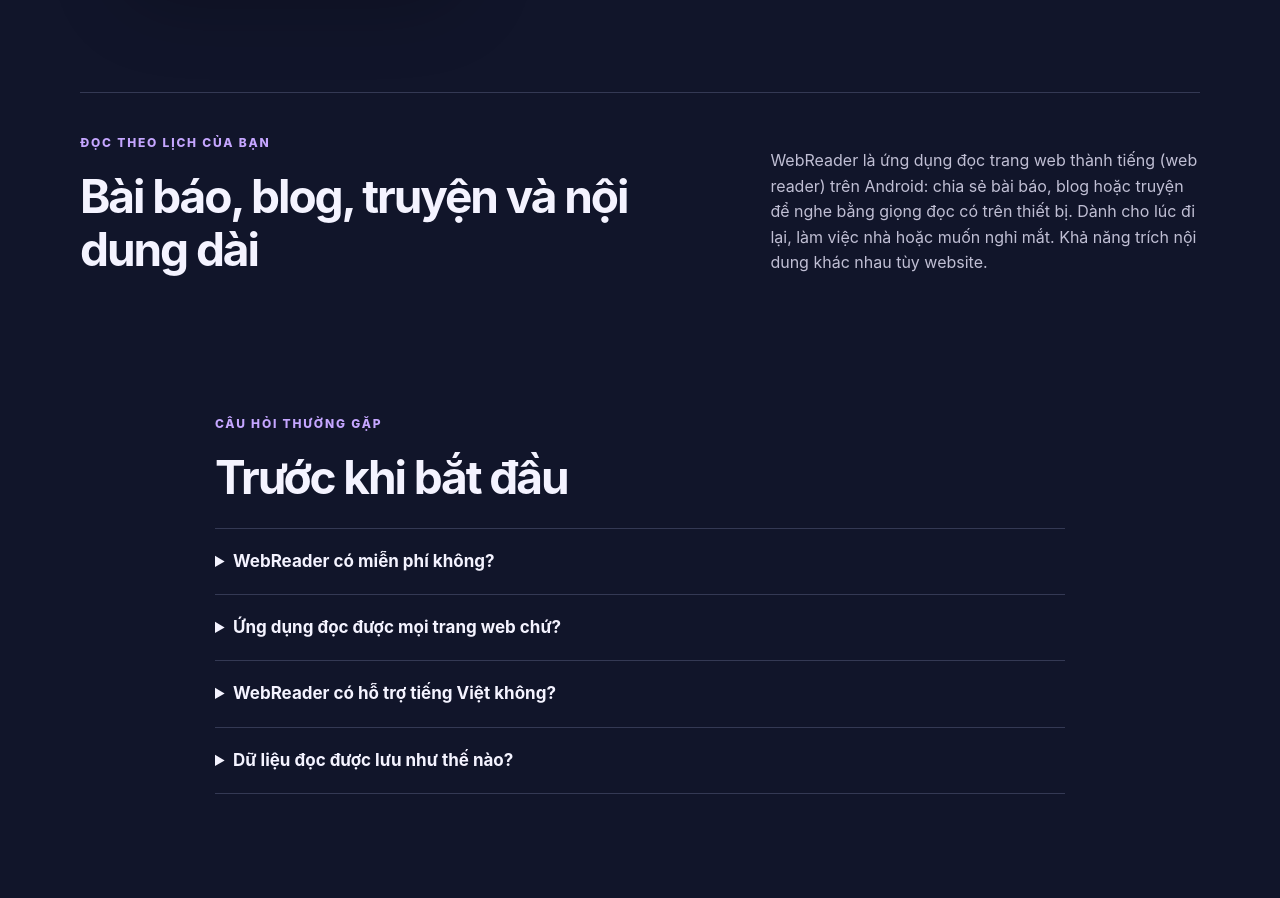
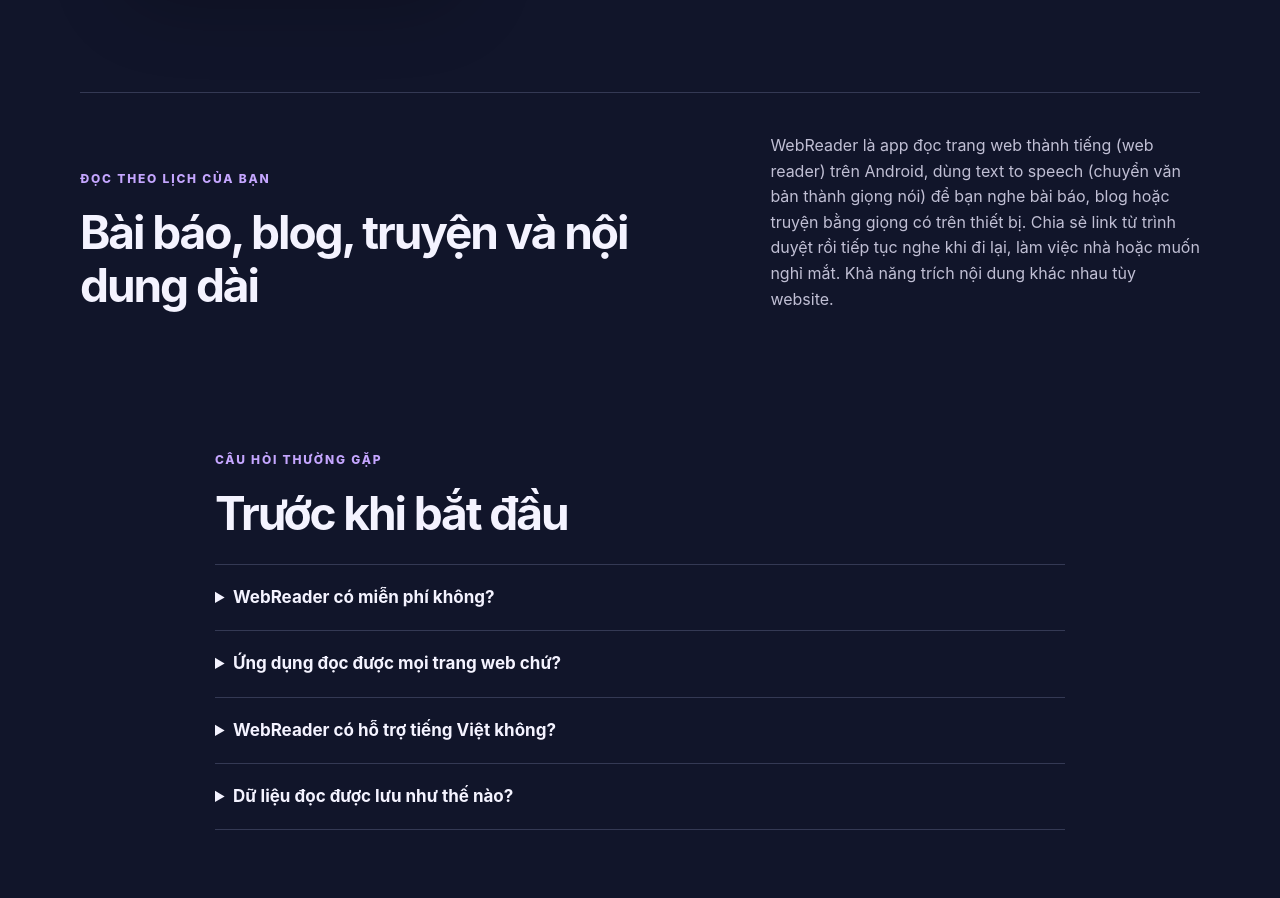
Before and after one commit to santndev/webreader-site, a plain HTML site: page index.html in a window 1280 px wide. Shown: the part 2260-3158 px from the top of the page. Drawn offline with Linux system fonts and the light colour scheme.

Commit message:
Add Vietnamese web reader search phrases

```diff
--- a/index.html
+++ b/index.html
@@ -6,7 +6,7 @@
     <meta name="theme-color" content="#11152a">
     <meta name="google-site-verification" content="oUvBP5Vbdr_uQCwj5ApXAE2KVaRM1MOTeMYFkw8hy3c">
     <title>WebReader — App đọc trang web thành tiếng cho Android</title>
-    <meta name="description" content="WebReader là app đọc trang web thành tiếng trên Android. Chia sẻ link bài viết để nghe nội dung chính, phát nền và điều chỉnh tốc độ đọc.">
+    <meta name="description" content="WebReader là app đọc trang web thành tiếng (web reader) trên Android, dùng text to speech để nghe bài viết với phát nền và chỉnh tốc độ.">
     <link rel="canonical" href="https://santndev.github.io/webreader-site/">
     <link rel="alternate" hreflang="vi-VN" href="https://santndev.github.io/webreader-site/">
     <link rel="alternate" hreflang="en-US" href="https://santndev.github.io/webreader-site/en-us/">
@@ -76,7 +76,7 @@
 
       <section class="use-cases wrap">
         <div><p class="eyebrow">ĐỌC THEO LỊCH CỦA BẠN</p><h2>Bài báo, blog, truyện và nội dung dài</h2></div>
-        <p>WebReader là ứng dụng đọc trang web thành tiếng (web reader) trên Android: chia sẻ bài báo, blog hoặc truyện để nghe bằng giọng đọc có trên thiết bị. Dành cho lúc đi lại, làm việc nhà hoặc muốn nghỉ mắt. Khả năng trích nội dung khác nhau tùy website.</p>
+        <p>WebReader là app đọc trang web thành tiếng (web reader) trên Android, dùng text to speech (chuyển văn bản thành giọng nói) để bạn nghe bài báo, blog hoặc truyện bằng giọng có trên thiết bị. Chia sẻ link từ trình duyệt rồi tiếp tục nghe khi đi lại, làm việc nhà hoặc muốn nghỉ mắt. Khả năng trích nội dung khác nhau tùy website.</p>
       </section>
 
       <section class="faq wrap" aria-labelledby="faq-title">
```
